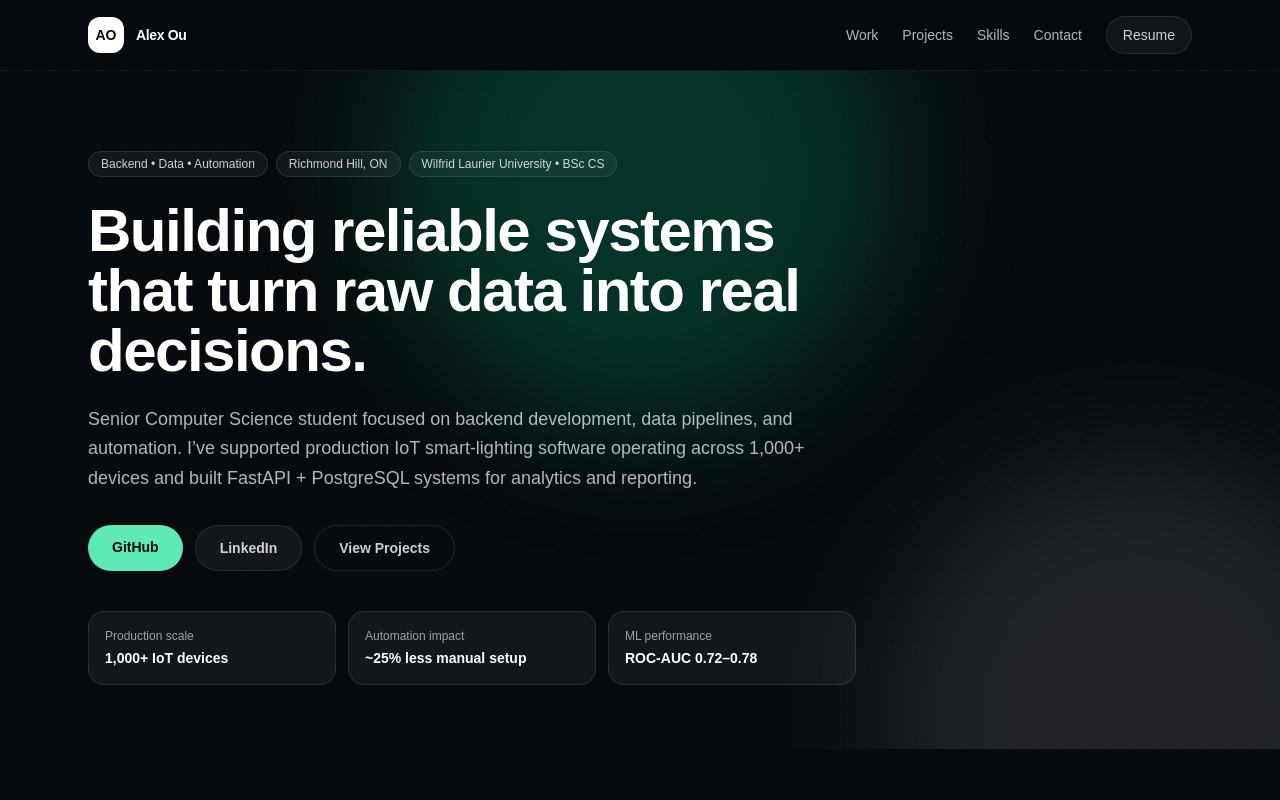
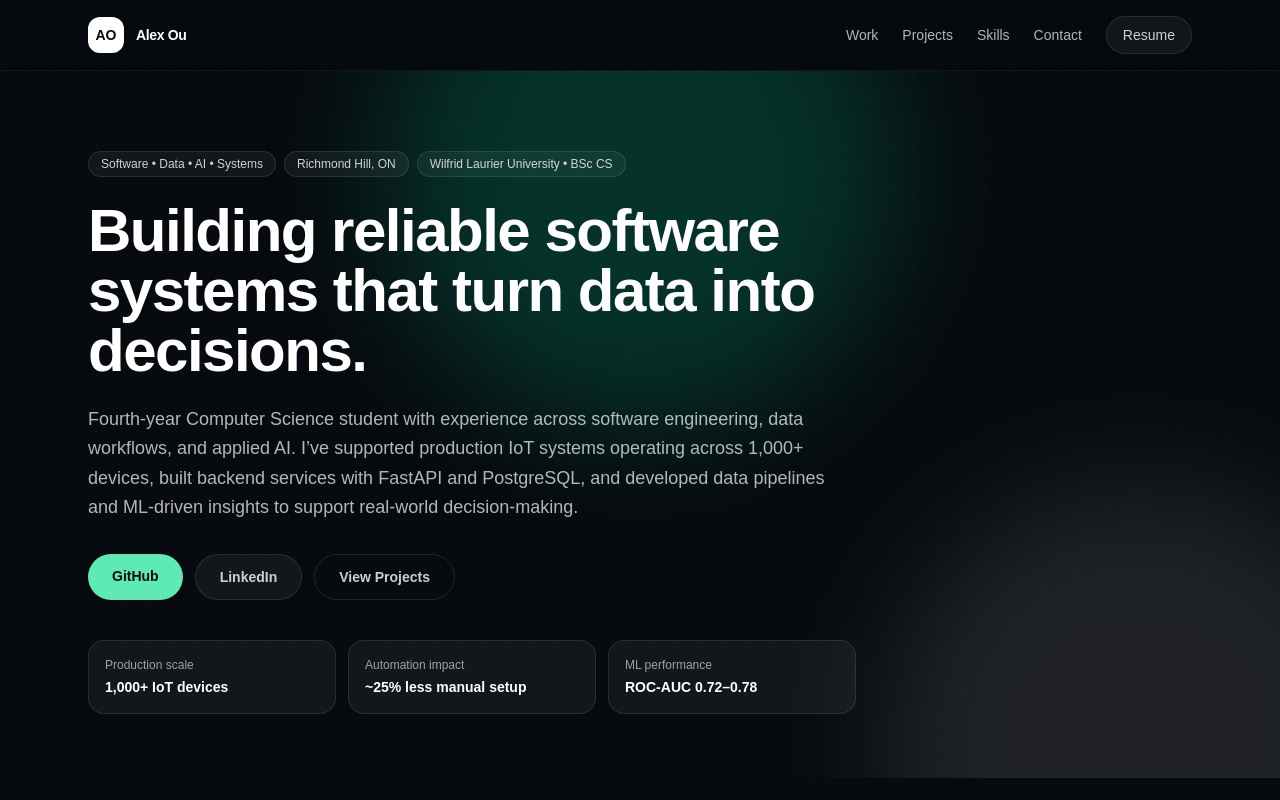
Before and after one commit to alexou8/alex-ou-portfolio, a Next.js app: page / in a window 1280 px wide. Shown: the top 800 px of the page. Built offline with nearby package versions, Linux system fonts and the light colour scheme.

Commit message:
Revise profile and experience information
Updated personal information and experience details in the profile.

```diff
--- a/app/page.tsx
+++ b/app/page.tsx
@@ -8,18 +8,18 @@
 const LINKS = {
   // EDIT HERE
   github: "https://github.com/alexou8",
-  linkedin: "https://www.linkedin.com/in/alexou",
-  email: "alex.ou@wlu.ca",
+  linkedin: "https://www.linkedin.com/in/alexou8",
+  email: "oualex8@gmail.com",
 };
 
 const PROFILE = {
   // EDIT HERE
   name: "Alex Ou",
   location: "Richmond Hill, ON",
-  tagline: "Backend • Data • Automation",
-  headline: "Building reliable systems that turn raw data into real decisions.",
+  tagline: "Software • Data • AI • Systems",
+  headline: "Building reliable software systems that turn data into decisions.",
   summary:
-    "Senior Computer Science student focused on backend development, data pipelines, and automation. I’ve supported production IoT smart-lighting software operating across 1,000+ devices and built FastAPI + PostgreSQL systems for analytics and reporting.",
+    "Fourth-year Computer Science student with experience across software engineering, data workflows, and applied AI. I’ve supported production IoT systems operating across 1,000+ devices, built backend services with FastAPI and PostgreSQL, and developed data pipelines and ML-driven insights to support real-world decision-making.",
 };
 
 const EXPERIENCE = [
@@ -30,10 +30,10 @@ const EXPERIENCE = [
     time: "Summer 2024",
     location: "Guangdong, China",
     bullets: [
-      "Contributed to development and testing of IoT smart-lighting software using embedded sensor modules and NB-IoT communication to manage 1,000+ devices.",
-      "Automated device setup using configuration templates (grouping, brightness profiles, timing rules), reducing manual technician intervention by ~25%.",
-      "Built Python monitoring/diagnostic scripts to analyze telemetry and logs from 1,000+ devices to improve reliability and issue detection.",
-      "Implemented automated device-health checks (uptime, responsiveness, power usage) to reduce downtime and maintenance requests.",
+      "Contributed to development and testing of IoT smart-lighting software using embedded sensor modules and NB-IoT communication to manage 1,000+ devices",
+      "Automated device setup using configuration templates (grouping, brightness profiles, timing rules), reducing manual technician intervention by ~25%",
+      "Built Python monitoring/diagnostic scripts to analyze telemetry and logs from 1,000+ devices to improve reliability and issue detection",
+      "Implemented automated device-health checks (uptime, responsiveness, power usage) to reduce downtime and maintenance requests",
     ],
   },
 ];
```
